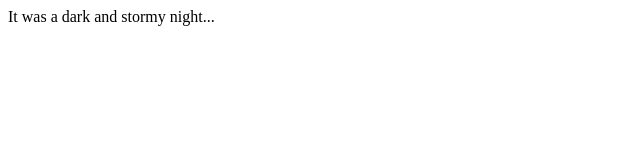
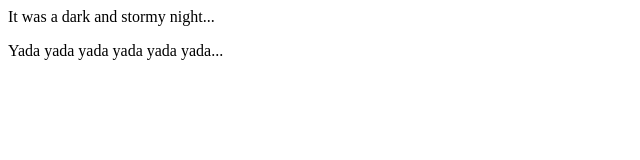
Before and after one commit to cegallo2/fireside-story, a plain HTML site: page index.html in a window 1280 px wide. Shown: the whole page, without its empty margins (0-640 px from the left). Drawn offline with Linux system fonts and the light colour scheme.

Commit message:
added second line

```diff
--- a/index.html
+++ b/index.html
@@ -1,5 +1,6 @@
 <html>
   <body>
     <p>It was a dark and stormy night...</p>
+    <p>Yada yada yada yada yada yada...</p>
   </body>
 </html>
```
